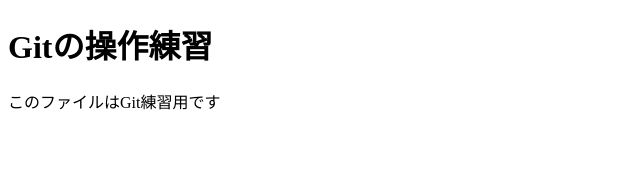
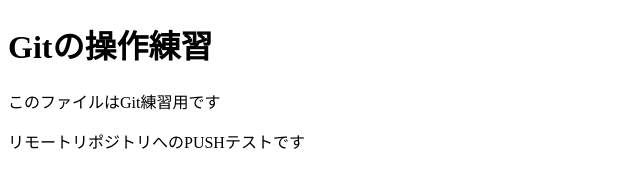
Before and after one commit to felica-git-test/git-test, a plain HTML site: page index.html in a window 1280 px wide. Shown: the whole page, without its empty margins (0-640 px from the left). Drawn offline with Linux system fonts and the light colour scheme.

Commit message:
remote push テストです

```diff
--- a/index.html
+++ b/index.html
@@ -8,5 +8,6 @@
 <body>
   <h1>Gitの操作練習</h1>
   <p>このファイルはGit練習用です</p>
+  <p>リモートリポジトリへのPUSHテストです</p>
 </body>
 </html>
```
